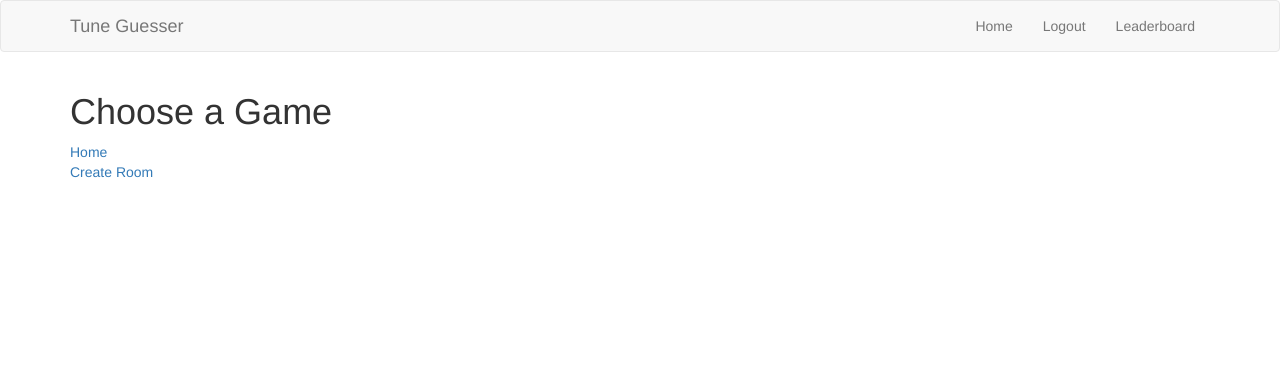
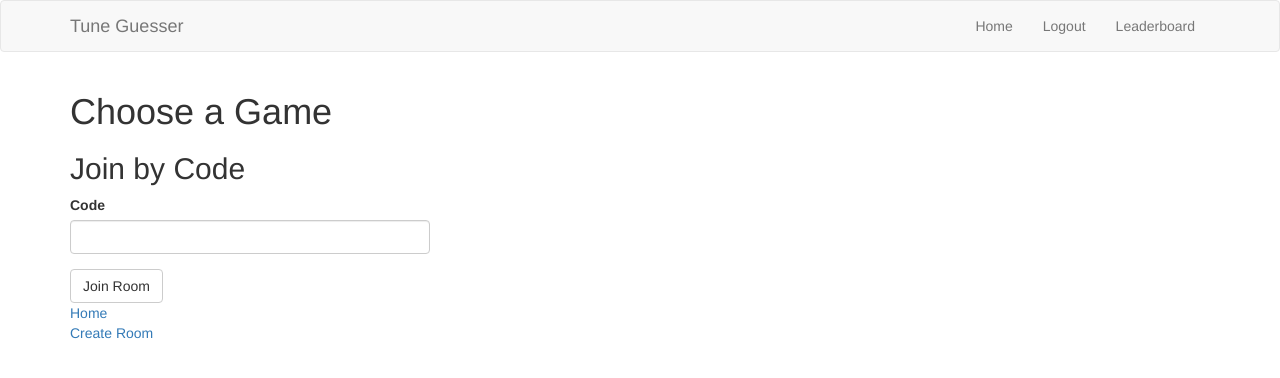
Before and after one commit to JohnHHunter/Tune-Guesser, a Flask app: page /home in a window 1280 px wide. Shown: the top 378 px of the page. Run offline with Flask 2, Linux system fonts and the light colour scheme; the visitor is signed in with stand-in values (Sample User, id 1); data that the repository does not hold is empty; some libraries are stand-ins or nearby versions.

Commit message:
Code form

```diff
--- a/app/forms.py
+++ b/app/forms.py
@@ -1,7 +1,7 @@
 from flask_wtf import FlaskForm
 from wtforms import StringField, SubmitField, PasswordField, BooleanField, SelectField, SelectMultipleField
 from wtforms.validators import DataRequired, ValidationError, Email, EqualTo
-from app.models import player
+from app.models import player, game_room
 
 
 class LoginForm(FlaskForm):
@@ -16,6 +16,16 @@ class RoomForm(FlaskForm):
     category = StringField('Room Category', validators=[DataRequired()])
     private = BooleanField('Make Room Private ?')
     submit = SubmitField('Submit')
+
+
+class JoinByCodeForm(FlaskForm):
+    code = StringField('Code', validators=[DataRequired()])
+    submit = SubmitField('Join Room')
+
+    def validate_code(self, code):
+        room = game_room.query.filter_by(code=code.data).first()
+        if room is None:
+            raise ValidationError('Game is not found')
 
 
 class RegistrationForm(FlaskForm):
--- a/app/routes.py
+++ b/app/routes.py
@@ -1,6 +1,6 @@
 from flask import render_template, flash, redirect, url_for, request
 from app import app, db
-from app.forms import LoginForm, RoomForm, RegistrationForm
+from app.forms import LoginForm, RoomForm, RegistrationForm, JoinByCodeForm
 from app.models import player, player_to_game, game_room, song, song_to_game, chat_message
 from flask_login import current_user, login_user, logout_user, login_required
 from werkzeug.urls import url_parse
@@ -58,8 +58,9 @@ def login():
 @app.route('/home')
 @login_required
 def home():
+    form = JoinByCodeForm()
     game_list = game_room.query.all()
-    return render_template('home.html', title='Home', game_list=game_list)
+    return render_template('home.html', title='Home', form=form, game_list=game_list)
 
 
 @app.route('/leaderboard', methods=['GET', 'POST'])
--- a/app/templates/home.html
+++ b/app/templates/home.html
@@ -4,9 +4,16 @@
 {% block app_content %}
         <h1>Choose a Game</h1>
 
+        <h2>Join by Code</h2>
+        <div class="row">
+            <div class="col-md-4">
+                {{ wtf.quick_form(form) }}
+            </div>
+        </div>
+
         {% for game in game_list %}
-            <!-- Need to get this link to work -->
-            <h2><a href="{{ url_for('room_game', code=game.code) }}">{{ game.name }}</a></h2>
+            <!-- Needs to add player to database -->
+            <h3><a href="{{ url_for('room_game', code=game.code) }}">{{ game.name }}</a></h3>
         {% endfor %}
 
 
```
